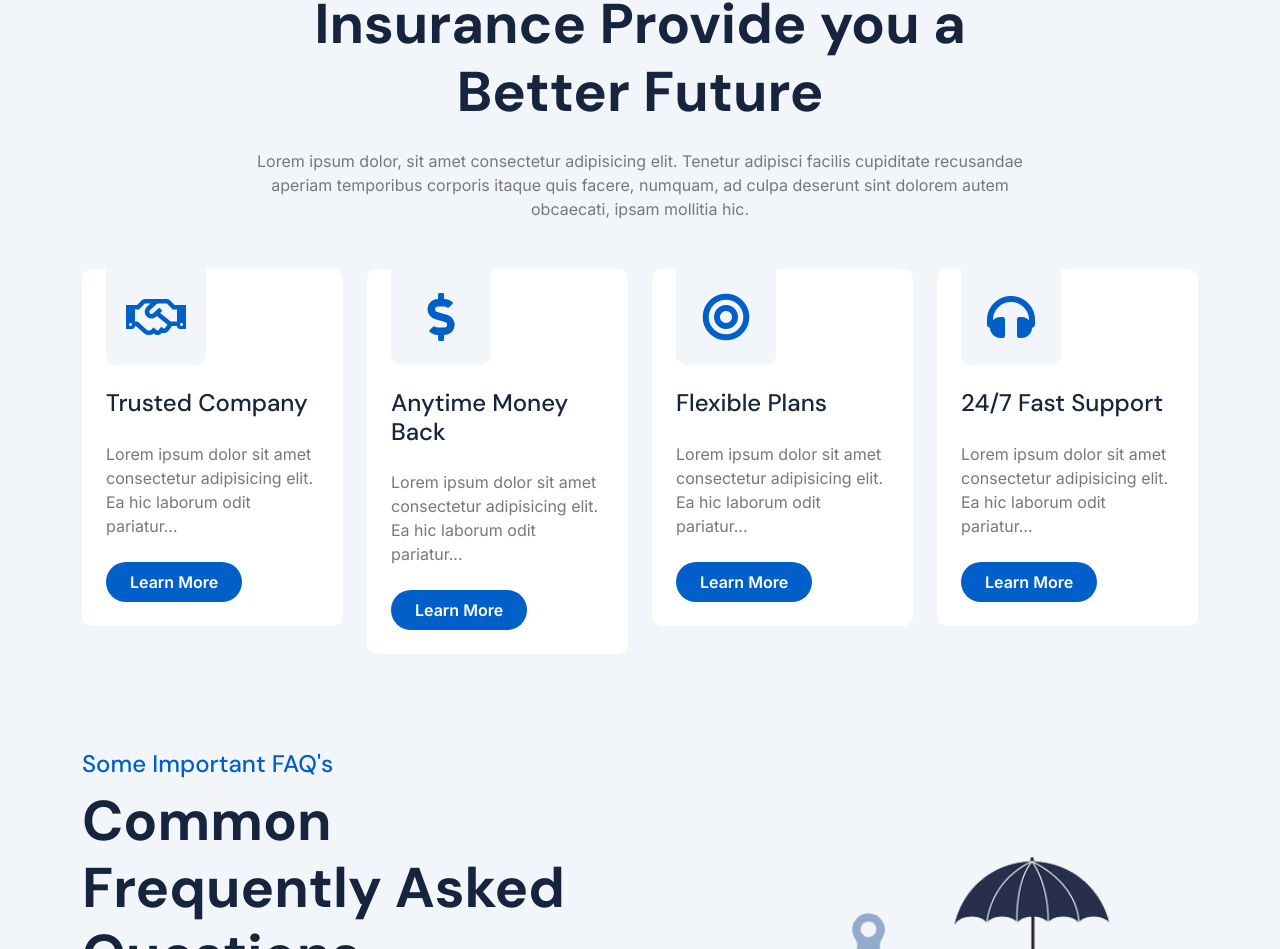
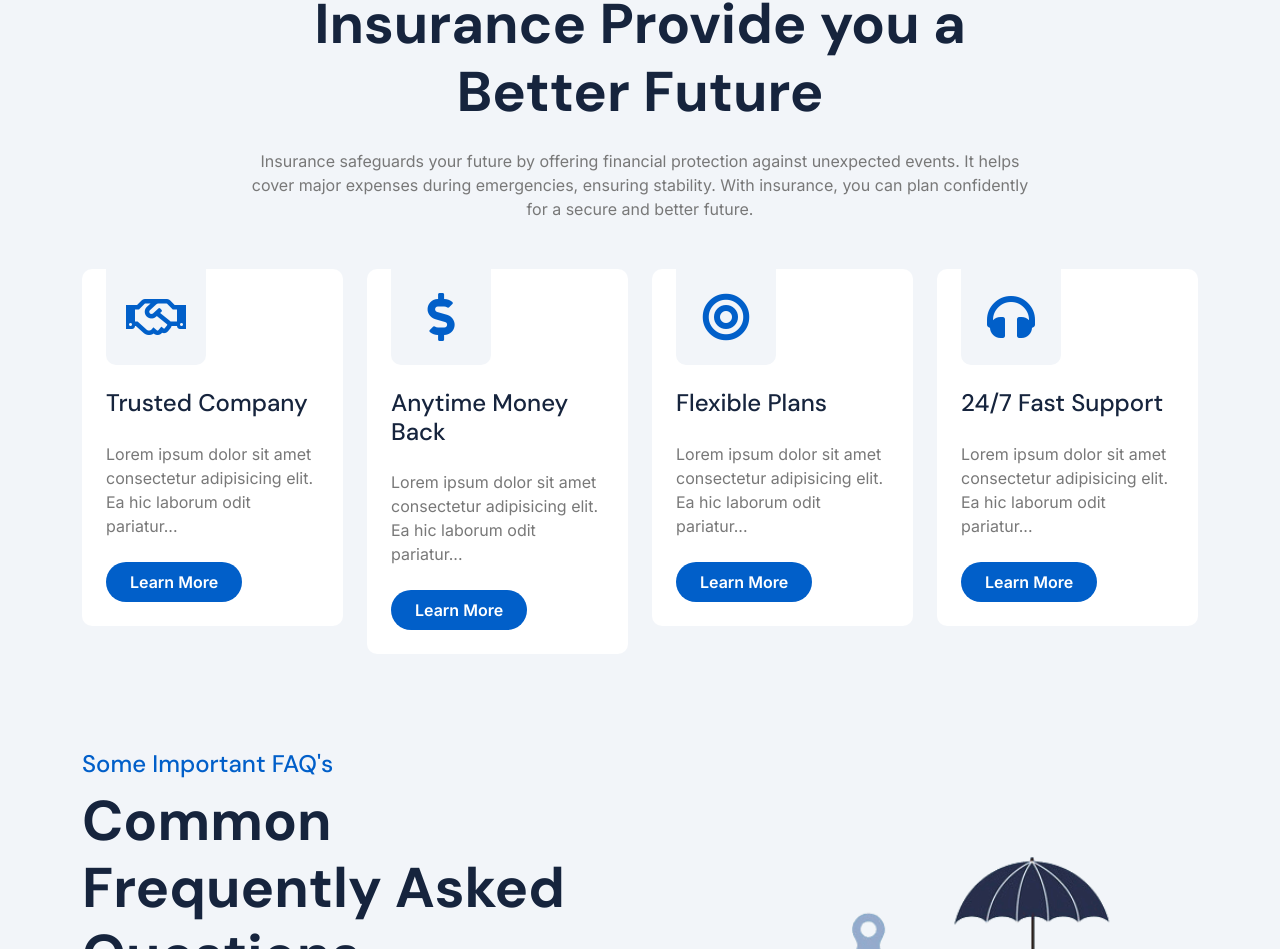
Before and after one commit to riddhi85/assignment1, a plain HTML site: page about.html in a window 1280 px wide. Shown: the part 1426-2375 px from the top of the page. Drawn offline with nearby package versions, Linux system fonts and the light colour scheme.

Commit message:
Update about.html

```diff
--- a/about.html
+++ b/about.html
@@ -243,7 +243,7 @@
                 <div class="text-center mx-auto pb-5 wow fadeInUp" data-wow-delay="0.2s" style="max-width: 800px;">
                     <h4 class="text-primary">Our Features</h4>
                     <h1 class="display-4 mb-4">Insurance Provide you a Better Future</h1>
-                    <p class="mb-0">Lorem ipsum dolor, sit amet consectetur adipisicing elit. Tenetur adipisci facilis cupiditate recusandae aperiam temporibus corporis itaque quis facere, numquam, ad culpa deserunt sint dolorem autem obcaecati, ipsam mollitia hic.
+                    <p class="mb-0">Insurance safeguards your future by offering financial protection against unexpected events. It helps cover major expenses during emergencies, ensuring stability. With insurance, you can plan confidently for a secure and better future.
                     </p>
                 </div>
                 <div class="row g-4">
```
